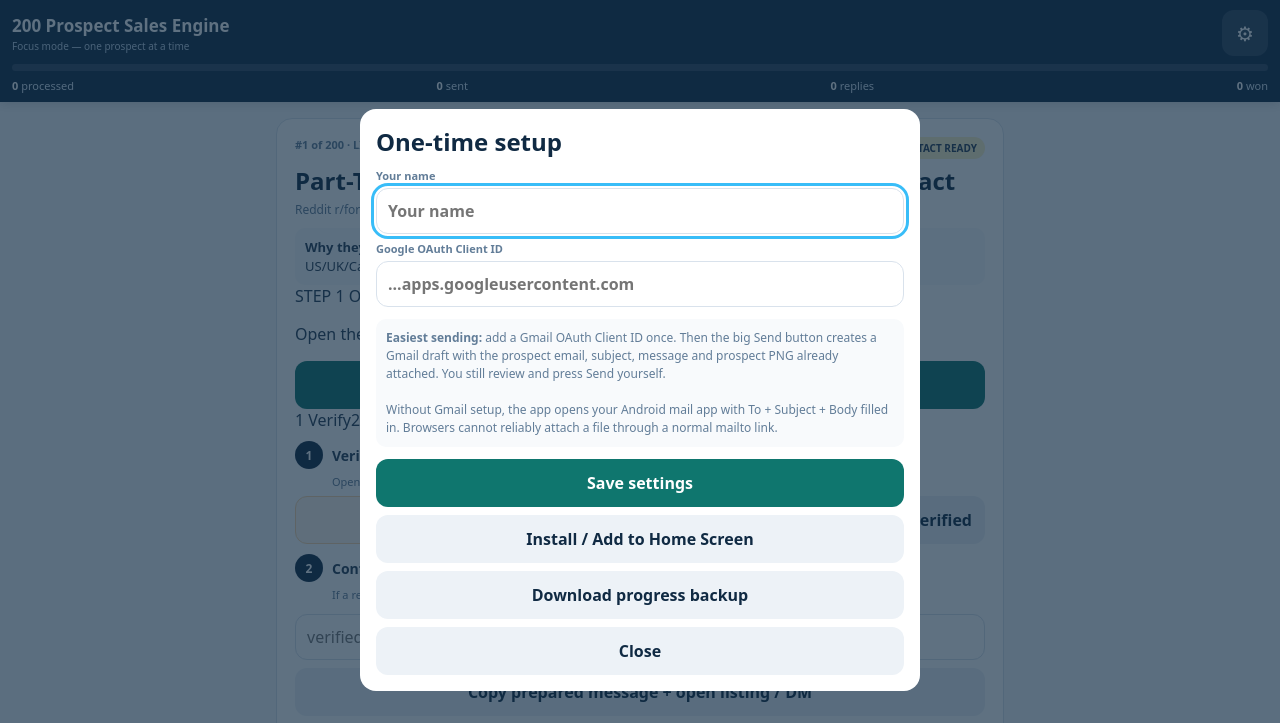
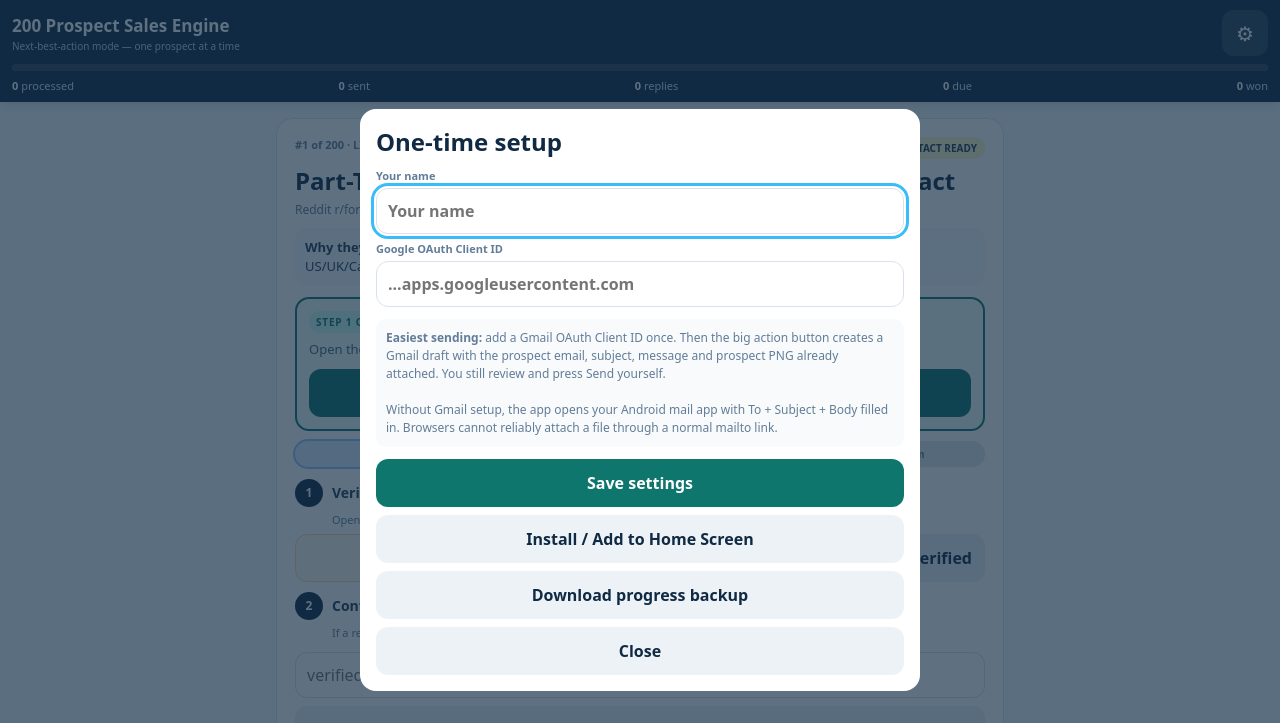
Before and after one commit to anastaysia94-sudo/cashh-radar, a plain HTML site: page data/200-prospect-sales-engine/webapp/easy.html in a window 1280 px wide. Both pictures are taken after a click on the button "Settings". Shown: the top 723 px of the page. Drawn offline with Linux system fonts and the light colour scheme.

Commit message:
Show due follow-ups and load Android v3 flow helpers

```diff
--- a/data/200-prospect-sales-engine/webapp/easy.html
+++ b/data/200-prospect-sales-engine/webapp/easy.html
@@ -7,15 +7,16 @@
   <link rel="manifest" href="manifest.webmanifest">
   <link rel="icon" href="icon.svg">
   <link rel="stylesheet" href="easy.css">
+  <link rel="stylesheet" href="easy-v3.css">
   <title>200 Prospect Sales Engine</title>
   <script src="https://accounts.google.com/gsi/client" async defer></script>
   <script src="prospects.js"></script>
 </head>
 <body>
 <header>
-  <div class="head"><div><h1>200 Prospect Sales Engine</h1><small>Focus mode — one prospect at a time</small></div><button class="iconbtn" id="settingsBtn" aria-label="Settings">⚙</button></div>
+  <div class="head"><div><h1>200 Prospect Sales Engine</h1><small>Next-best-action mode — one prospect at a time</small></div><button class="iconbtn" id="settingsBtn" aria-label="Settings">⚙</button></div>
   <div class="progress" aria-label="Daily progress"><span id="progressBar"></span></div>
-  <div class="stats"><span><b id="doneCount">0</b> processed</span><span><b id="sentCount">0</b> sent</span><span><b id="replyCount">0</b> replies</span><span><b id="wonCount">0</b> won</span></div>
+  <div class="stats"><span><b id="doneCount">0</b> processed</span><span><b id="sentCount">0</b> sent</span><span><b id="replyCount">0</b> replies</span><span><b id="dueCount">0</b> due</span><span><b id="wonCount">0</b> won</span></div>
 </header>
 <main>
   <section id="focusView"></section>
@@ -26,14 +27,14 @@
 <nav class="bottom" aria-label="App navigation">
   <button data-tab="focus" class="active"><b>▶</b>Focus</button>
   <button data-tab="queue"><b>☰</b>Queue</button>
-  <button data-tab="follow"><b>↻</b>Follow-ups</button>
+  <button data-tab="follow"><b>↻</b>Follow-ups <span id="followBadge" class="navbadge"></span></button>
   <button data-tab="stats"><b>✓</b>Progress</button>
 </nav>
 <dialog id="settingsDialog">
   <h2>One-time setup</h2>
   <label>Your name<input id="senderName" placeholder="Your name"></label>
   <label>Google OAuth Client ID<input id="clientId" placeholder="...apps.googleusercontent.com"></label>
-  <p class="help"><b>Easiest sending:</b> add a Gmail OAuth Client ID once. Then the big Send button creates a Gmail draft with the prospect email, subject, message and prospect PNG already attached. You still review and press Send yourself.<br><br>Without Gmail setup, the app opens your Android mail app with To + Subject + Body filled in. Browsers cannot reliably attach a file through a normal mailto link.</p>
+  <p class="help"><b>Easiest sending:</b> add a Gmail OAuth Client ID once. Then the big action button creates a Gmail draft with the prospect email, subject, message and prospect PNG already attached. You still review and press Send yourself.<br><br>Without Gmail setup, the app opens your Android mail app with To + Subject + Body filled in. Browsers cannot reliably attach a file through a normal mailto link.</p>
   <button class="btn primary" id="saveSettings">Save settings</button>
   <button class="btn soft" id="installBtn">Install / Add to Home Screen</button>
   <button class="btn soft" id="backupBtn">Download progress backup</button>
@@ -43,5 +44,6 @@
 <script src="easy-core.js"></script>
 <script src="easy-ui.js"></script>
 <script src="easy-send.js"></script>
+<script src="easy-v3.js"></script>
 </body>
 </html>
```
